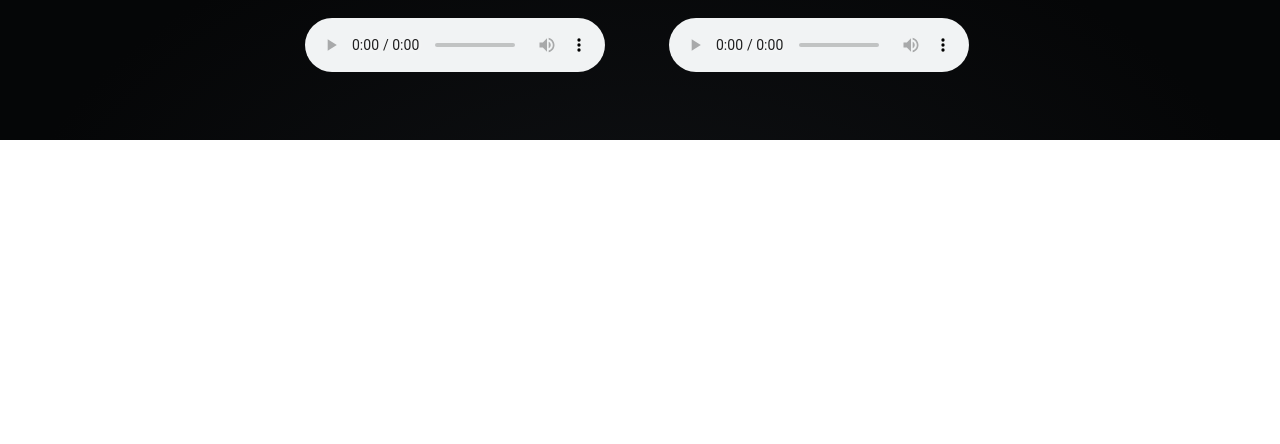
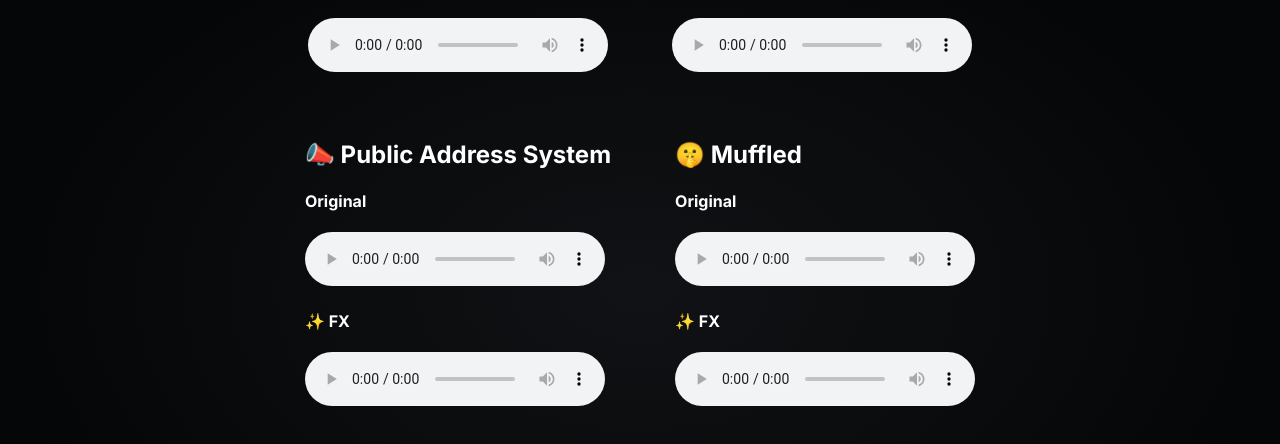
Before and after one commit to WilliamVenner/voicebox-fx-samples, a plain HTML site: page index.html in a window 1280 px wide. Shown: the part 910-1354 px from the top of the page. Before the commit the page ends 1050 px from the top, so only its background shows below. Drawn offline with Linux system fonts and the light colour scheme.

Commit message:
Add muffled fx

```diff
--- a/index.html
+++ b/index.html
@@ -109,6 +109,20 @@
 						<source src="samples/pa_fx.wav" type="audio/wav">
 					</audio>
 				</section>
+
+				<section>
+					<h1 class="sample">🤫 Muffled</h1>
+
+					<h4>Original</h4>
+					<audio controls>
+						<source src="samples/muffled.wav" type="audio/wav">
+					</audio>
+
+					<h4>✨ FX</h4>
+					<audio class="fx" controls>
+						<source src="samples/muffled_fx.wav" type="audio/wav">
+					</audio>
+				</section>
 			</div>
 		</div></div>
 
--- a/style.css
+++ b/style.css
@@ -74,6 +74,8 @@ header {
 	text-align: left;
 	padding: 4rem;
 	padding-top: 2rem;
+	max-width: 75%;
+	margin: auto;
 }
 #samples > section > *:first-child {
 	margin-top: 0;
```
Also changed, not shown: 3 other files.
